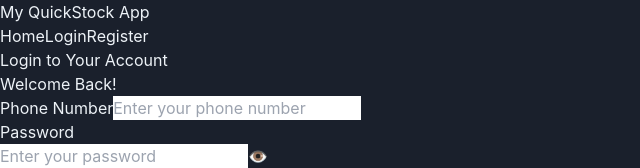
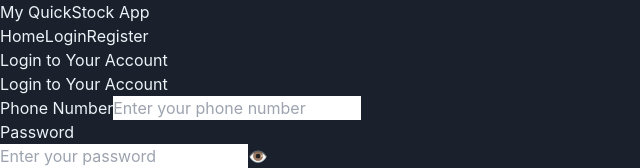
Before and after one commit to RahulChaudhari53/Quickstock-React, a React (Vite) app: page /login in a window 1280 px wide. Shown: the top 168 px of the page, without its empty margins (0-640 px from the left). Built offline with nearby package versions, Linux system fonts and the light colour scheme; no server answers.

Commit message:
improve login form logic and styling

```diff
--- a/src/components/auth/loginForm.jsx
+++ b/src/components/auth/loginForm.jsx
@@ -2,12 +2,8 @@ import { useState } from "react";
 import { useFormik } from "formik";
 import * as Yup from "yup";
 import { useLoginUser } from "../../hooks/useLoginUser";
+import { Link } from "react-router-dom";
 
-/**
- * LoginForm component for user authentication.
- * It uses Formik for form state management and Yup for validation,
- * and integrates with the useLoginUser hook for API interaction.
- */
 export default function LoginForm() {
   const { mutate, error, isPending } = useLoginUser();
   const [showPassword, setShowPassword] = useState(false);
@@ -35,9 +31,9 @@ export default function LoginForm() {
   };
 
   return (
-    <div className="p-6 max-w-md mx-auto bg-gray-800 rounded-lg shadow-xl text-white font-inter mt-8">
-      <h2 className="text-3xl font-extrabold mb-8 text-center text-indigo-400">
-        Welcome Back!
+    <div className="p-6 max-w-md mx-auto bg-gray-900 rounded-lg shadow-xl text-white font-inter mt-8">
+      <h2 className="text-3xl font-extrabold mb-8 text-center text-emerald-400">
+        Login to Your Account
       </h2>
       <form onSubmit={formik.handleSubmit} className="space-y-6">
         {/* Phone Number Input Group */}
@@ -55,7 +51,7 @@ export default function LoginForm() {
             onChange={formik.handleChange}
             onBlur={formik.handleBlur}
             value={formik.values.phoneNumber}
-            className="mt-1 block w-full px-4 py-2 bg-gray-700 border border-gray-600 rounded-md shadow-sm placeholder-gray-400 focus:outline-none focus:ring-2 focus:ring-indigo-500 focus:border-indigo-500 sm:text-base transition duration-200 ease-in-out"
+            className="mt-1 block w-full px-4 py-2 bg-gray-800 border border-gray-700 rounded-md shadow-sm placeholder-gray-400 focus:outline-none focus:ring-2 focus:ring-emerald-500 focus:border-emerald-500 sm:text-base transition duration-200 ease-in-out"
             placeholder="Enter your phone number"
           />
           {formik.touched.phoneNumber && formik.errors.phoneNumber && (
@@ -81,7 +77,7 @@ export default function LoginForm() {
               onChange={formik.handleChange}
               onBlur={formik.handleBlur}
               value={formik.values.password}
-              className="mt-1 block w-full px-4 py-2 pr-10 bg-gray-700 border border-gray-600 rounded-md shadow-sm placeholder-gray-400 focus:outline-none focus:ring-2 focus:ring-indigo-500 focus:border-indigo-500 sm:text-base transition duration-200 ease-in-out"
+              className="mt-1 block w-full px-4 py-2 pr-10 bg-gray-800 border border-gray-700 rounded-md shadow-sm placeholder-gray-400 focus:outline-none focus:ring-2 focus:ring-emerald-500 focus:border-emerald-500 sm:text-base transition duration-200 ease-in-out"
               placeholder="Enter your password"
             />
             <button
@@ -104,7 +100,7 @@ export default function LoginForm() {
         <button
           type="submit"
           disabled={isPending}
-          className="w-full flex justify-center py-3 px-4 border border-transparent rounded-lg shadow-sm text-lg font-semibold text-white bg-indigo-600 hover:bg-indigo-700 focus:outline-none focus:ring-2 focus:ring-offset-2 focus:ring-indigo-500 transition duration-200 ease-in-out transform hover:scale-105"
+          className="w-full flex justify-center py-3 px-4 border border-transparent rounded-lg shadow-sm text-lg font-semibold text-white bg-emerald-600 hover:bg-emerald-700 focus:outline-none focus:ring-2 focus:ring-offset-2 focus:ring-emerald-500 transition duration-200 ease-in-out transform hover:scale-105"
         >
           {isPending ? "Logging in..." : "Login"}
         </button>
```
